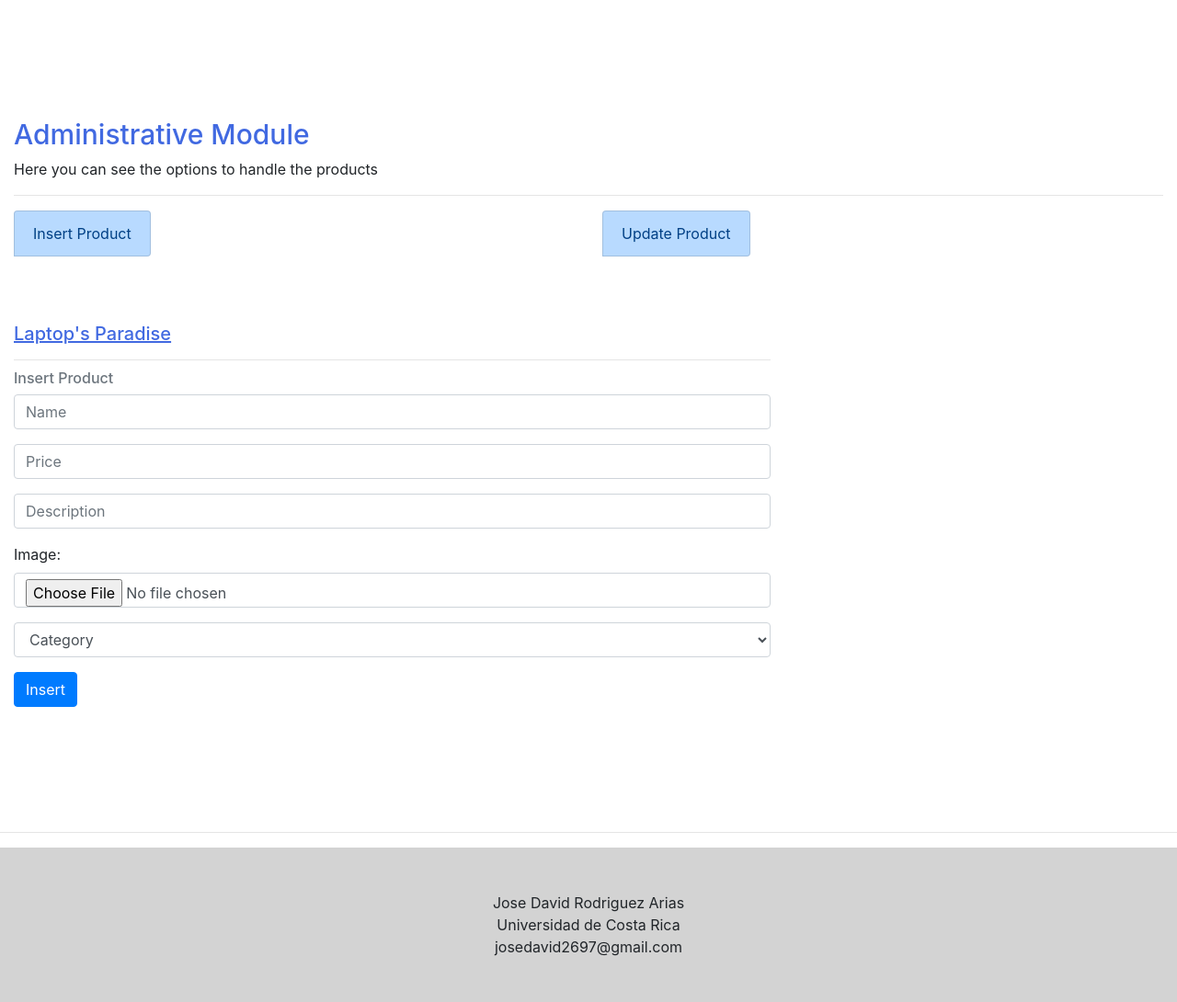
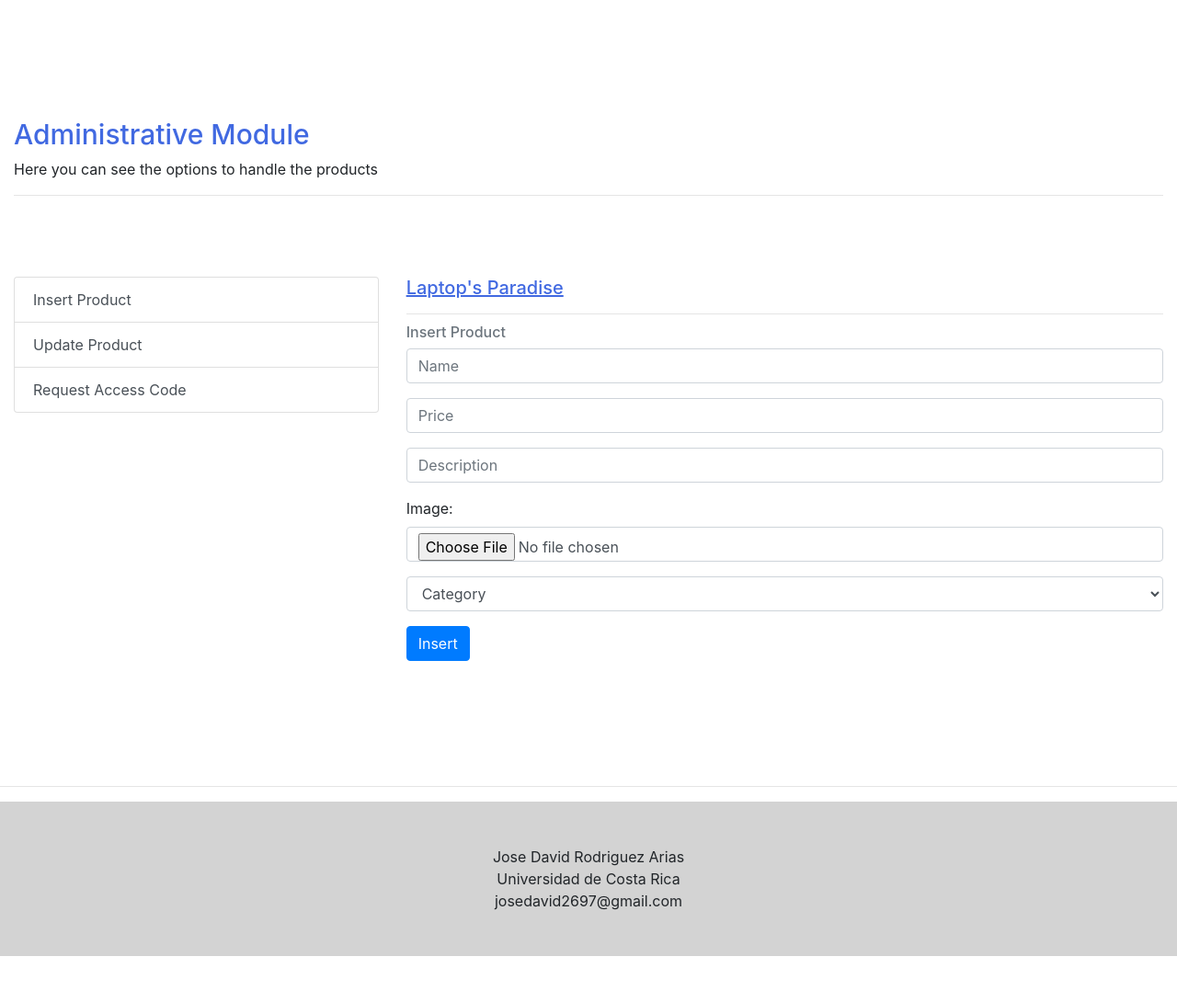
Before and after one commit to JoseDavid2697/Laptops-Paradise, a PHP site: template view/adminview.php in a window 1280 px wide. Shown: the whole page at 92% size. After the commit the page ends 1040 px from the top, so only its background shows below. Run offline with PHP 8.4, Linux system fonts and the light colour scheme; the template is opened without the code that fills it, so the values that code supplies are empty; some libraries are stand-ins or nearby versions.

Commit message:
Admin Interface

```diff
--- a/view/adminview.php
+++ b/view/adminview.php
@@ -9,20 +9,16 @@
     <h1 style="font-size:30px;color:royalblue">Administrative Module</h1>
     <p>Here you can see the options to handle the products</p>
     <hr />
-    <div class="row justify-content-center">
-        <div class="col-6">
-            <div class="list-group list-group-horizontal">
-                <a href="?controlador=Items&accion=insertItemView" class="list-group-item list-group-item-primary">Insert Product</a>
+    <br><br><br>
+    <div class="row">
+        <div class="col-lg-4 col-md-4 col-sm-4">
+            <!-- Sidebar -->
+            <div class="list-group" style="margin-bottom: 20px;">
+                <a href="?controlador=Items&accion=insertItemView" class="list-group-item list-group-item-action">Insert Product</a>
+                <a href="?controlador=Items&accion=updateItemView" class="list-group-item list-group-item-action">Update Product</a>
+                <a href="?controlador=Items&accion=" class="list-group-item list-group-item-action">Request Access Code</a>
             </div>
         </div>
-        <div class="col-6">
-            <div class="list-group list-group-horizontal">
-                <a href="?controlador=Items&accion=updateItemView" class="list-group-item list-group-item-primary">Update Product</a>
-            </div>
-        </div>
-    </div>
-    <br><br><br>
-    <div class="row">
         <div class="col-lg-8 col-md-4 col-sm-4">
             <h5 class="card-title">Laptop's Paradise</h5>
             <hr id="hr" />
@@ -48,7 +44,7 @@
                     </select>
                 </div>
                 <div class="error_message" name="error_message" id="error_message">
-                        <span id="insert_result"></span>
+                    <span id="insert_result"></span>
                 </div>
                 <button type="submit" class="btn btn-primary">Insert</button>
             </form>
```
Also changed, not shown: view/updateItem.php (+11 -16 lines).
